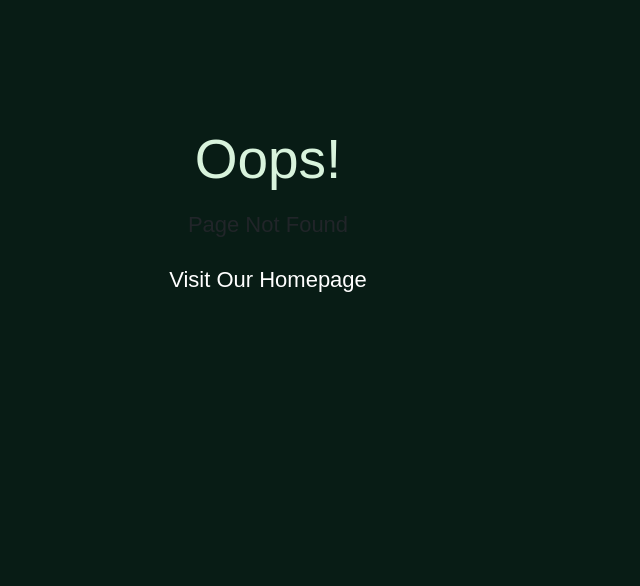
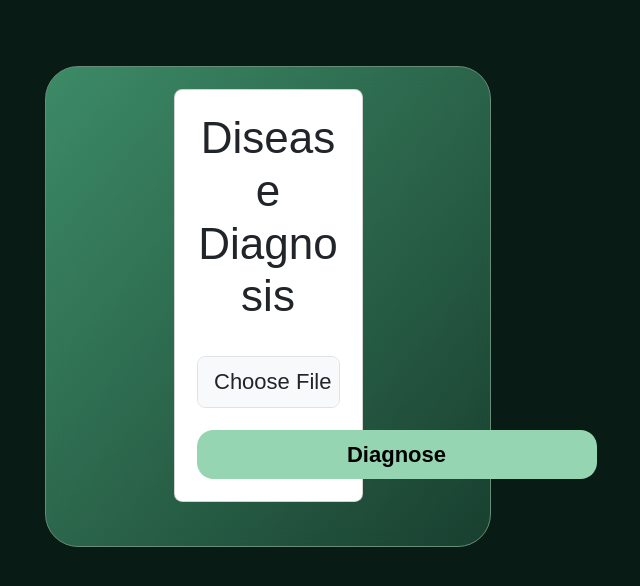
Before and after one commit to rohitPandey469/react_auth, a React (Vite) app: page /diagnose in a window 1280 px wide. Before the commit this address had no page. Shown: the top 586 px of the page, without its empty margins (372-1012 px from the left). Built offline with nearby package versions, Linux system fonts and the light colour scheme; a web font is replaced by a local one.

Commit message:
Diagnose thing for python

```diff
--- a/src/App.jsx
+++ b/src/App.jsx
@@ -16,6 +16,7 @@ import PersistLogin from "./components/PersistLogin";
 import Map from "./components/Map";
 // import GetStarted from "./components/GetStarted";
 import GetStarted from "./components/GetStarted";
+import Diagnose from "./components/Diagnose";
 
 const ROLES = {
   User: 2001,
@@ -36,6 +37,7 @@ const App = () => {
         <Route path="/" element={<GetStarted />} />
         <Route path="/home" element={<Home />} />
         <Route path="store" element={<Map />} />
+        <Route path="diagnose" element={<Diagnose />} />
 
         {/* ROUTES TO PROTECT */}
         <Route element={<PersistLogin />}>
@@ -44,6 +46,9 @@ const App = () => {
           </Route>
           <Route element={<RequireAuth allowedRoles={[ROLES.User]} />}>
             <Route path="chatbot" element={<Chatbot />} />
+          </Route>
+          <Route element={<RequireAuth allowedRoles={[ROLES.User]} />}>
+            {/* <Route path="diagnose" element={<Diagnose />} /> */}
           </Route>
           <Route element={<RequireAuth allowedRoles={[ROLES.User]} />}>
             {/* <Route path="store" element={<Map />} /> */}
--- a/src/api/axios.js
+++ b/src/api/axios.js
@@ -1,9 +1,9 @@
 import axios from "axios";
 const BASE_URL = "https://backend-restapi-973f.onrender.com";
+// https://backend-restapi-973f.onrender.com
 
 export default axios.create({
   baseURL: BASE_URL,
-
 });
 
 export const axiosPrivate = axios.create({
--- a/src/api/index.js
+++ b/src/api/index.js
@@ -1,5 +1,6 @@
 import axios from "axios";
 
+// https://backend-restapi-973f.onrender.com
 const API = axios.create({ baseURL: "https://backend-restapi-973f.onrender.com" });
 
 // interceptors
--- /dev/null
+++ b/src/components/Diagnose.jsx
@@ -0,0 +1,71 @@
+import React, { useState } from 'react';
+
+function App() {
+  const [image, setImage] = useState(null);
+  const [diagnosis, setDiagnosis] = useState('');
+  const [isDiagnosing, setIsDiagnosing] = useState(false);
+
+  const handleImageChange = (event) => {
+    const file = event.target.files[0];
+    setImage(file);
+  };
+
+  const handleDiagnose = async () => {
+    if (!image) {
+      return;
+    }
+
+    setIsDiagnosing(true);
+
+    const formData = new FormData();
+    formData.append('image', image);
+
+    try {
+      const response = await fetch('https://backend-restapi-973f.onrender.com/diagnose', {
+        method: 'POST',
+        body: formData,
+      });
+
+      if (response.ok) {
+        const data = await response.json();
+        setDiagnosis(data.diagnosis);
+      } else {
+        setDiagnosis('Error diagnosing the image.');
+      }
+    } catch (error) {
+      setDiagnosis('An error occurred while diagnosing the image.');
+    } finally {
+      setIsDiagnosing(false);
+    }
+  };
+
+  return (
+    <div className="container mt-5">
+      <div className="row justify-content-center">
+        <div className="col-md-6">
+          <div className="card">
+            <div className="card-body">
+              <h2 className="card-title text-center mb-4">Disease Diagnosis</h2>
+              <form id="imageUploadForm" action="/diagnose" method="POST" encType="multipart/form-data">
+                <div className="input-group mb-3">
+                  <input type="file" accept="image/*" className="form-control" onChange={handleImageChange} />
+                </div>
+                <button className="btn btn-primary btn-block" onClick={handleDiagnose} disabled={isDiagnosing}>
+                  Diagnose
+                </button>
+              </form>
+              {isDiagnosing && <p className="text-center mt-3">Diagnosing...</p>}
+              {diagnosis && (
+                <div className="alert alert-info mt-3" role="alert">
+                  <strong>Diagnosis:</strong> {diagnosis}
+                </div>
+              )}
+            </div>
+          </div>
+        </div>
+      </div>
+    </div>
+  );
+}
+
+export default App;
```
